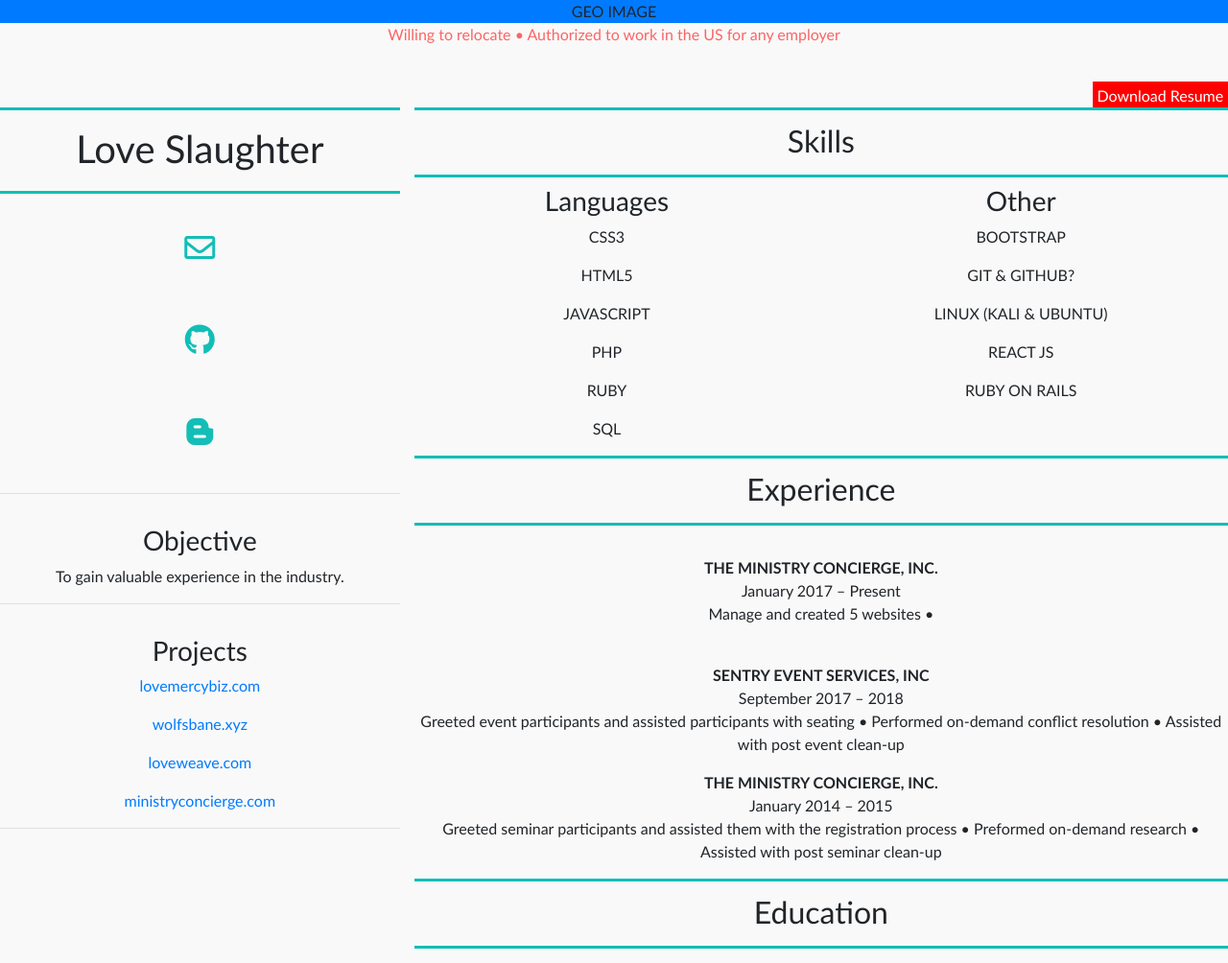
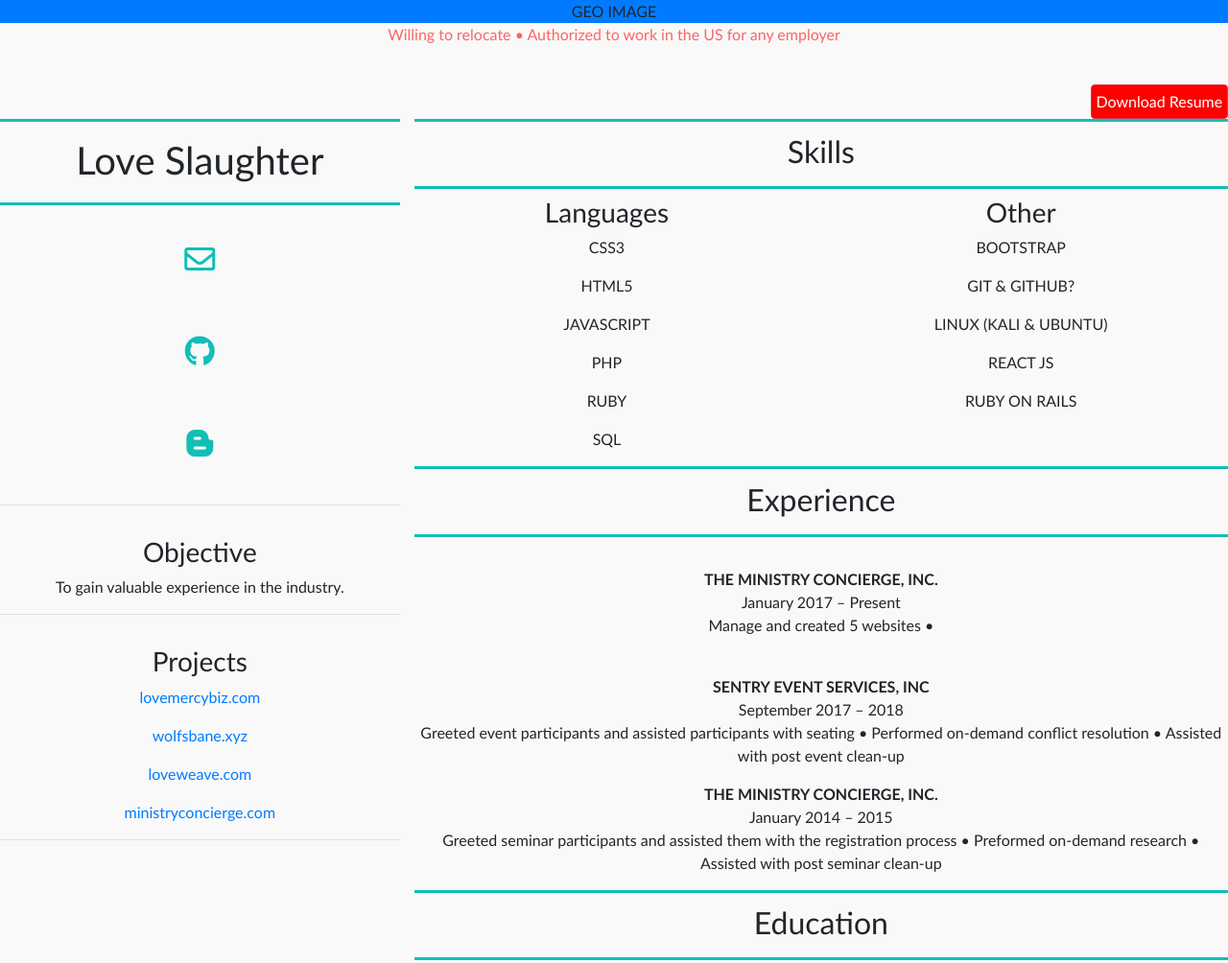
Before and after one commit to lovemercybiz/inspired-resume, a plain HTML site: page index.html in a window 1280 px wide. Shown: the top 1004 px of the page at 96% size. Drawn offline with Linux system fonts and the light colour scheme.

Commit message:
Change download resume to a button

```diff
--- a/index.html
+++ b/index.html
@@ -21,7 +21,7 @@
                    <div class="col"></div>
                    <div class="col"></div>
                    <div class="col"></div>
-                   <div id="resumeDownload"><a target="_blank" href="LoveSlaughterCodeResume.pdf">Download Resume</a></div>
+                   <div id="resumeDownload"><a  class="btn btn-danger" role="button" a target="_blank" href="LoveSlaughterCodeResume.pdf">Download Resume</a></div>
                 </div>
       <div style="margin-right: 0" class="row">
             <div style="padding-right: 0"class="col-md-4 col-lg-4 col-xl-4">
```
